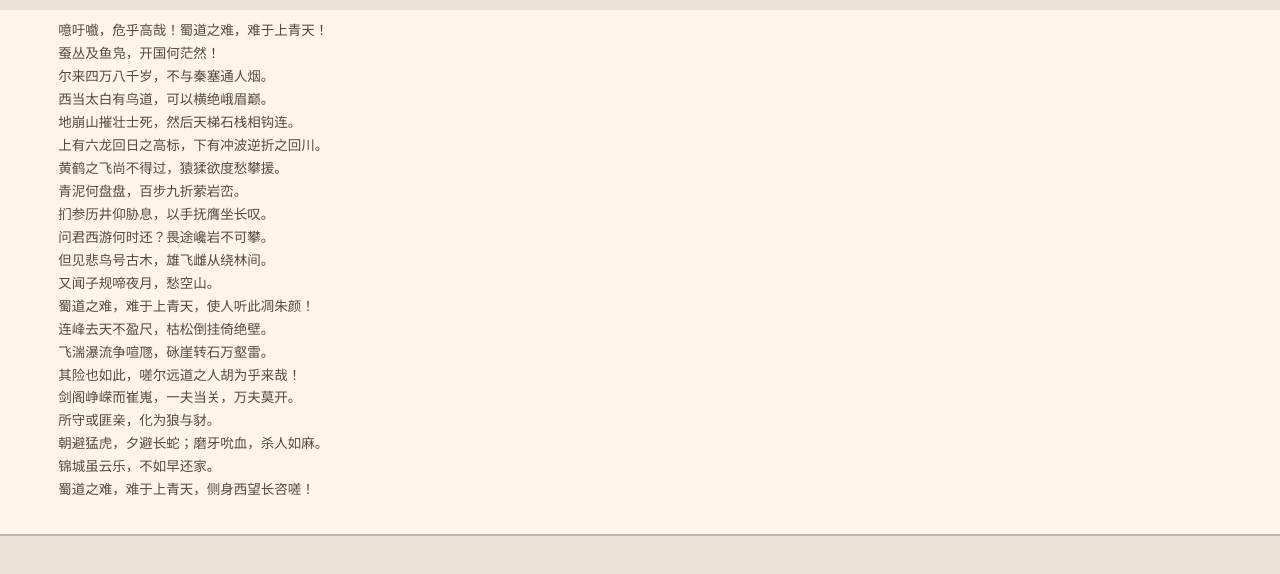
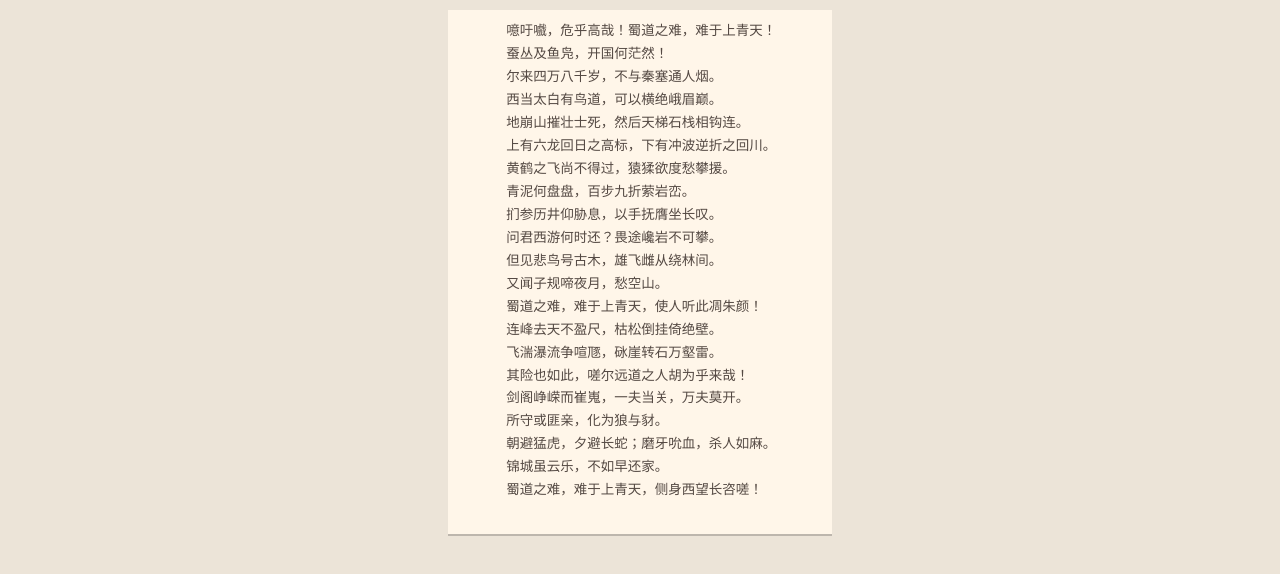
Before and after one commit to wangdamu/wangdamu..github.io, a plain HTML site: page index.html in a window 1280 px wide. Drawn offline with Linux system fonts and the light colour scheme.

```diff
--- a/index.html
+++ b/index.html
@@ -9,17 +9,20 @@
     <link rel="stylesheet" href="stylesheets/mobile.css" media="handheld, only screen and (max-device-width:640px)">
     <link rel="stylesheet" href="stylesheets/github-light.css">
 
+    <style type="text/css">
+      .container{text-align: center;}
+      .poem{text-align: left;width: 30%;margin: 0 auto;}
+    </style>
 
     <script type="text/javascript">
-      $(document).ready(function () {
-        $('#main_content').headsmart()
-      })
+
     </script>
     <title>The Home Page Of Peter</title>
   </head>
 
   <body>
-    <div class="poem">
+    <div class="container">
+      <div class="poem">
       <pre>
       噫吁嚱，危乎高哉！蜀道之难，难于上青天！
       蚕丛及鱼凫，开国何茫然！
@@ -43,6 +46,7 @@
       锦城虽云乐，不如早还家。
       蜀道之难，难于上青天，侧身西望长咨嗟！
       </pre>
+      </div>
     </div>
   </body>
 </html>
```
